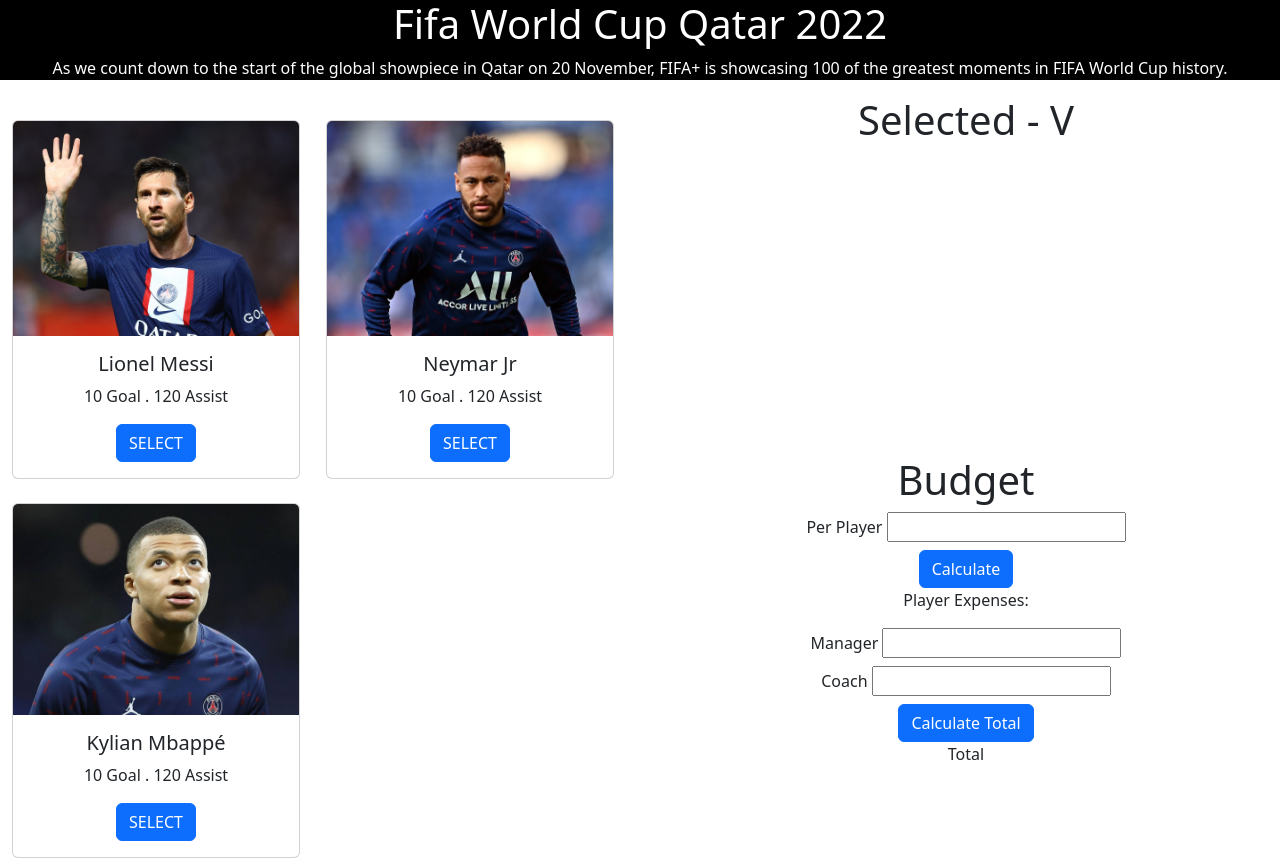
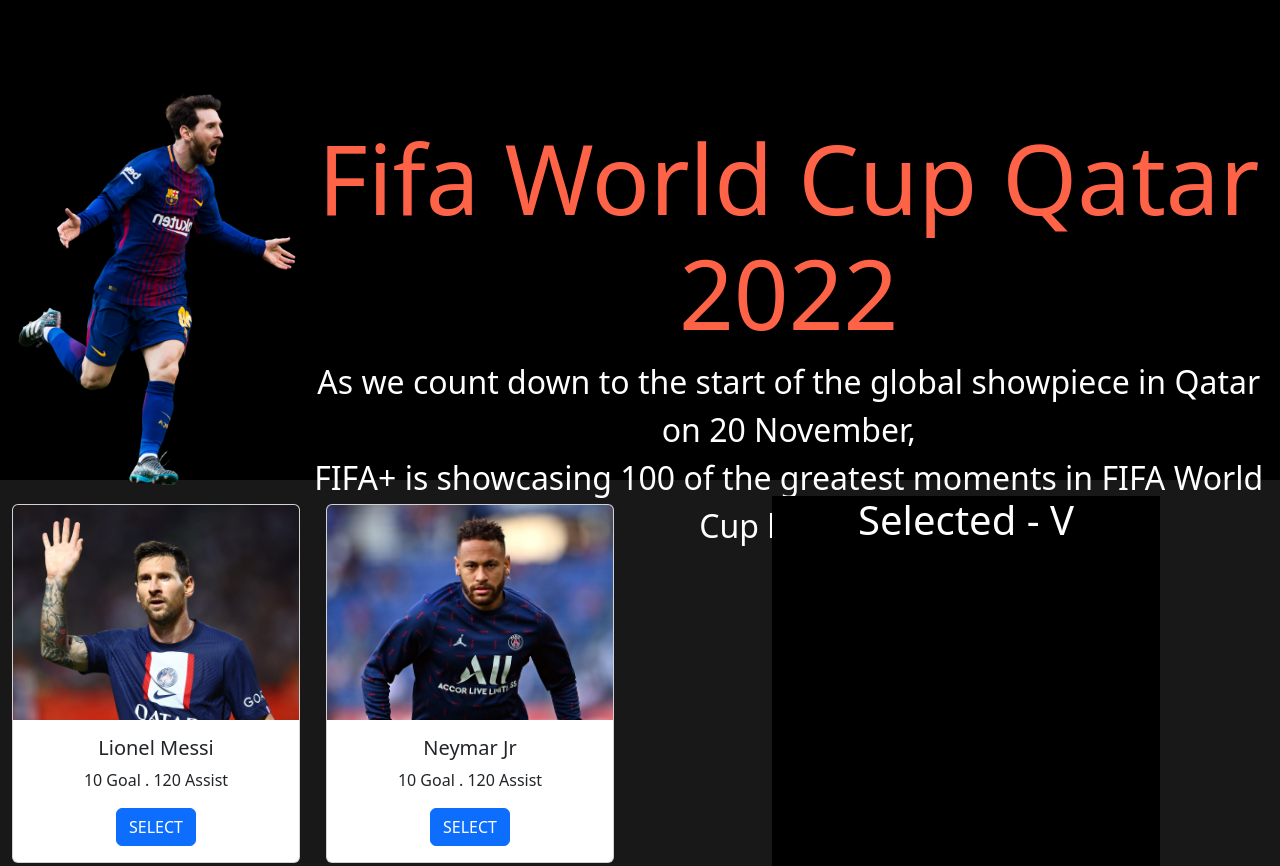
Before and after one commit to mdalauddin45/best-five-dom, a plain HTML site: page index.html in a window 1280 px wide. Shown: the top 866 px of the page. Drawn offline with nearby package versions, Linux system fonts and the light colour scheme.

Commit message:
header photo added

```diff
--- a/index.html
+++ b/index.html
@@ -12,10 +12,15 @@
 <body>
     <!-- header section start  -->
     <header class="bg-black text-center">
-        <section>
-            <div class="text-white">
+        <section class="d-flex ">
+            <div class="mt-4">
+                <img src="./Image/banar-image.png" alt="">
+            </div>
+            <div class="text-white mx-auto">
                 <h1>Fifa World Cup Qatar 2022</h1>
-                <p>As we count down to the start of the global showpiece in Qatar on 20 November, FIFA+ is showcasing
+                <p class="fs-2">As we count down to the start of the global showpiece in Qatar on 20 November, <br>
+                    FIFA+ is
+                    showcasing
                     100 of the greatest moments in FIFA World Cup history.</p>
             </div>
         </section>
@@ -23,7 +28,7 @@
     <!-- header section end -->
 
     <!-- player section stat  -->
-    <div class=" text-center">
+    <div class=" text-center ">
         <div class="row">
             <div class="col g-col-8">
                 <div class="container text-center">
@@ -105,9 +110,9 @@
                     </div>
                 </div>
             </div>
-            <div class="col  g-col-4">
+            <div class="col  g-col-4 text-white">
+                <section class="selected-body">
                     <div class="select-player-name">
-
                         <h1>Selected - V</h1>
                         <table class="table">
                             <thead>
@@ -122,6 +127,8 @@
 
                         </div>
                     </div>
+                </section>
+                <section class="selected-body">
                     <div class="budget-sec">
                         <h1>Budget</h1>
                         <span>Per Player <input id="per-player-coast" type="number" name=""></span> <br>
@@ -133,6 +140,7 @@
                         <button id="calculate-tatal" type="button" class="btn btn-primary">Calculate Total</button>
                         <p>Total <span id="total-value"></span> </p>
                     </div>
+                </section>
             </div>
 
         </div>
--- a/style.css
+++ b/style.css
@@ -1,9 +1,24 @@
-/* header {
-    background-image: url(./Image/banar-image.png);
-    background-repeat: no-repeat;
-    background-position: left;
-    height: 80vh;
-} */
+ body {
+     background-color: rgb(25, 24, 24);
+ }
+
+ header {
+     height: 60vh;
+ }
+
+ header>section>div>img {
+     height: 50vh;
+     margin-top: 8vh;
+     margin-left: 2vh;
+ }
+
+ header>section>div>h1 {
+     font-size: 12vh;
+     margin-top: 15vh;
+     color: tomato;
+ }
+
+
 
  .select-player-name {
      height: 45vh;
@@ -14,3 +29,15 @@
      height: 50vh;
      object-fit: cover;
  }
+
+ .selected-body {
+     background-color: black;
+     margin-top: 2vh;
+     margin-right: 15vh;
+     margin-left: 15vh;
+     height: 50vh;
+ }
+
+ .table {
+     color: white;
+ }
```
Lines whose indentation alone changed are shown as unchanged.
